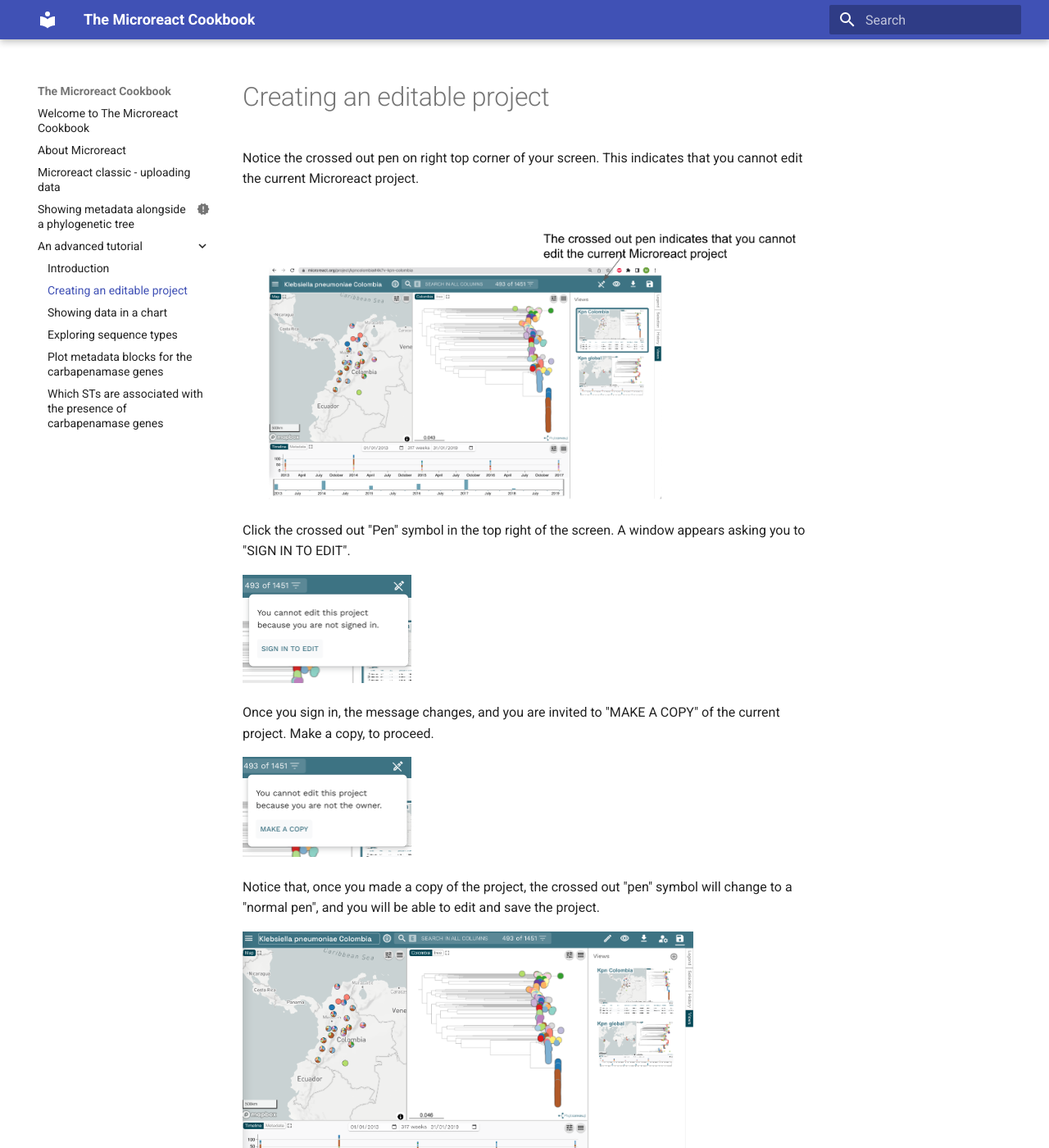
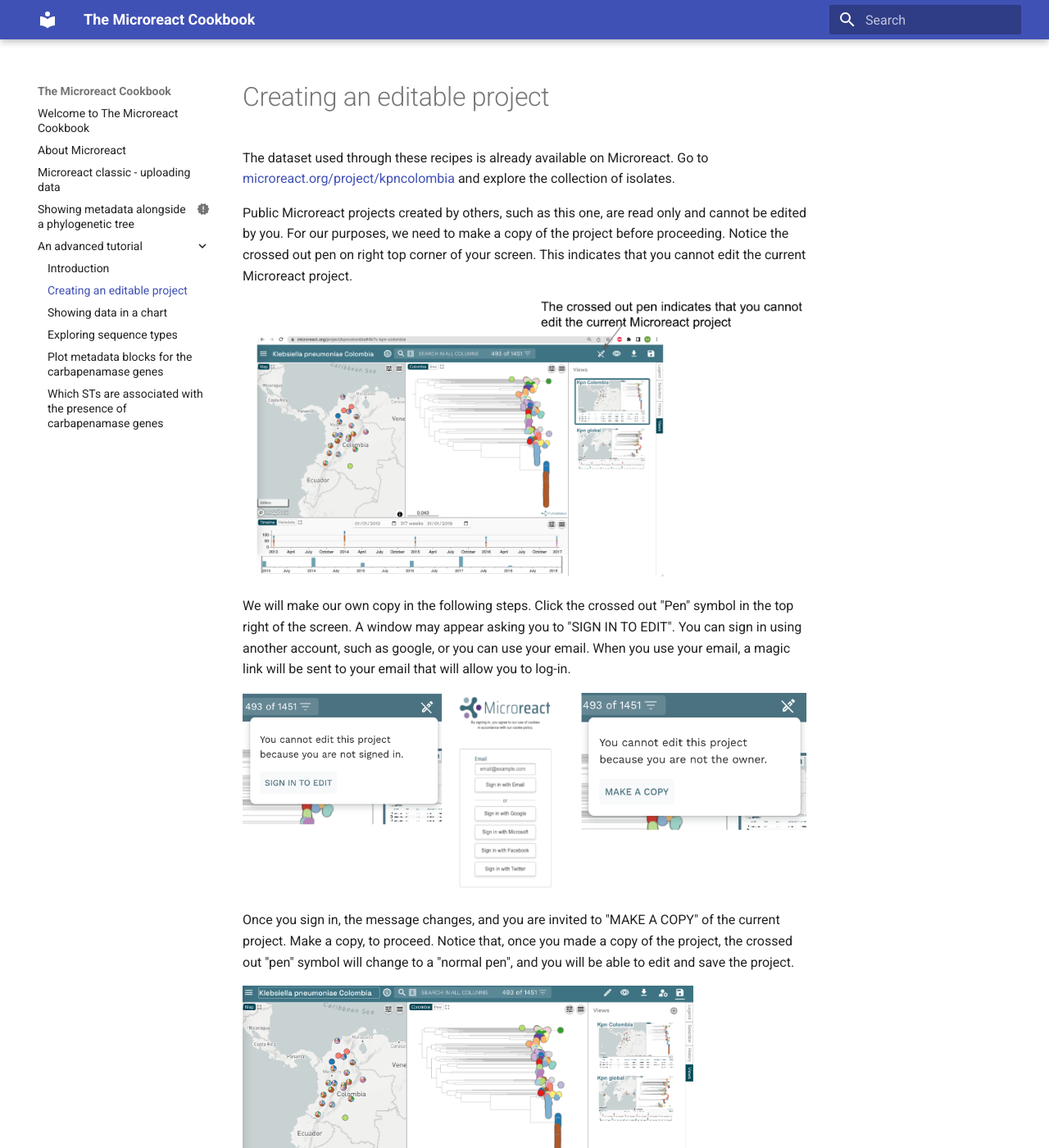
Before and after one commit to happykhan/microreact-cookbook, an MkDocs documentation site: the page built from docs/an-advanced-tutorial/step-1.md, in a window 1280 px wide and 1400 px high. Shown: the whole window at 82% size. Built offline with MkDocs 1.6.1 and Material for MkDocs 9.7.7, drawn with Linux system fonts in a browser that asks for light colours; some of the changed text lies outside the part shown.

```diff
--- a/docs/an-advanced-tutorial/step-1.md
+++ b/docs/an-advanced-tutorial/step-1.md
@@ -6,18 +6,25 @@ authors:
 date: 2024-03-25
 ---
 
-Notice the crossed out pen on right top corner of your screen. This indicates that you cannot edit the current Microreact project.
+The dataset used through these recipes is already available on Microreact. Go to [microreact.org/project/kpncolombia](http://microreact.org/project/kpncolombia) and explore the collection of isolates.
+
+Public Microreact projects created by others, such as this one, are read only and cannot be edited by you. For our purposes, we need to make a copy of the project before proceeding. Notice the crossed out pen on right top corner of your screen. This indicates that you cannot edit the current Microreact project.
 
 ![Task 1: Create an editable project. Step 1: Notice the crossed out pen on right top corner of your screen. This indicates that you cannot edit the current Microreact project.](tutorial/crossed_out_pen.png){width="100%"}
 
-Click the crossed out "Pen" symbol in the top right of the screen. A window appears asking you to "SIGN IN TO EDIT".
 
-![Task 1: Create an editable project. Step 2: Click the crossed out "Pen" symbol in the top right of the screen. A window appears asking you to "SIGN IN TO EDIT".](tutorial/sign%20in%20to%20edit.png){width="30%"}
+We will make our own copy in the following steps. Click the crossed out "Pen" symbol in the top right of the screen. A window may appear asking you to "SIGN IN TO EDIT". You can sign in using another account, such as google, or you can use your email. When you use your email, a magic link will be sent to your email that will allow you to log-in.
 
-Once you sign in, the message changes, and you are invited to "MAKE A COPY" of the current project. Make a copy, to proceed.
+![Sign in window](./tutorial/signin-all.png)
 
-![Task 1: Create an editable project. Step 3: Once you sign in, the message changes, and you are invited to "MAKE A COPY" of the current project. Make a copy, to proceed.](tutorial/make_a_copy.png){width="30%"}
 
-Notice that, once you made a copy of the project, the crossed out "pen" symbol will change to a "normal pen", and you will be able to edit and save the project.
+Once you sign in, the message changes, and you are invited to "MAKE A COPY" of the current project. Make a copy, to proceed. Notice that, once you made a copy of the project, the crossed out "pen" symbol will change to a "normal pen", and you will be able to edit and save the project.
 
 ![Task 1: Create an editable project. Step 4: Notice that, once you made a copy of the project, the crossed out "pen" symbol will change to a "normal pen", and you will be able to edit and save the project.](tutorial/editable.png){width="80%"}
+
+Now with your own copy of the project you can make any changes you like, without affecting the original. You are now ready to start manipulating the project as described in the next steps:
+
+1. [Present whole genome sequencing quality control (WGS QC) statistics in a chart.](./step-2.md)
+1. [Explore what are the dominating sequence types (STs) in Colombia.](./step-3.md)
+1. [Plot metadata blocks for the carbapenamase genes CTX-M-15, NDM-1, KPC and OXA to answer what are the prevalent AMR mechanisms detected.](./step-4.md)
+1. [Explore which STs are associated with the presence of carbapenamase genes.](./step-5.md)
```
Also changed, not shown: docs/an-advanced-tutorial/introduction.md (+5 -1 lines), docs/index.md (+9 -8 lines), docs/an-advanced-tutorial/tutorial/crossed_out_pen.png, docs/an-advanced-tutorial/tutorial/signin-all.png (added), docs/an-advanced-tutorial/tutorial/signin.png (added).
